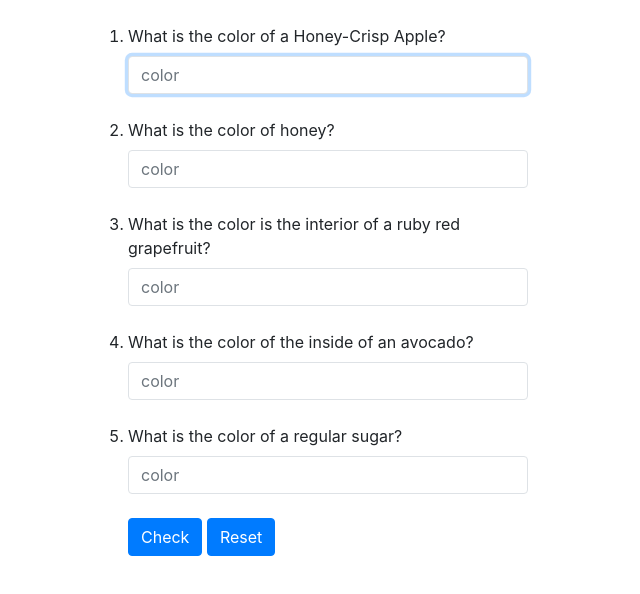
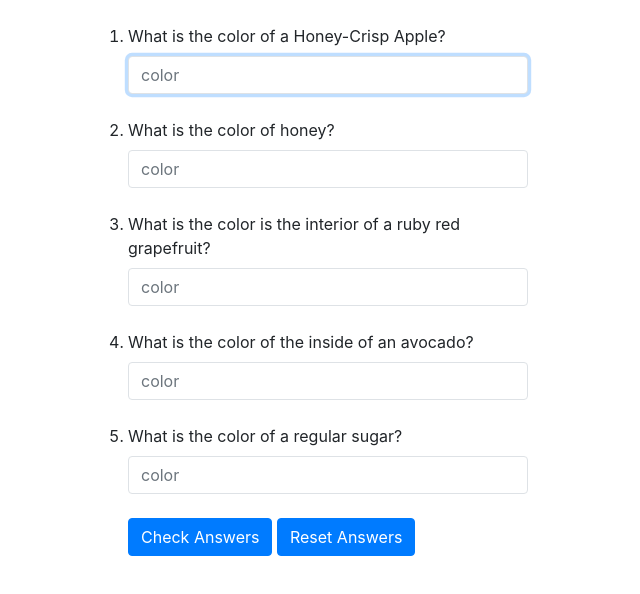
Before and after one commit to william-shelly/quiz-form, a plain HTML site: page index.html in a window 1280 px wide. Shown: the whole page, without its empty margins (312-952 px from the left). Drawn offline with nearby package versions, Linux system fonts and the light colour scheme.

Commit message:
Updating label on buttons and commenting out console.log

```diff
--- a/index.html
+++ b/index.html
@@ -36,8 +36,8 @@
                         </li>
                     </ol>
                     <div class="text-left">
-                        <button id="checkAnswers" class="btn btn-primary">Check</button>
-                        <input id="resetAnswers" class="btn btn-primary" type="reset" value="Reset" />
+                        <button id="checkAnswers" class="btn btn-primary">Check Answers</button>
+                        <input id="resetAnswers" class="btn btn-primary" type="reset" value="Reset Answers" />
                     </div>
                     <p id="statusMsg" class="text-center d-none p-4"></p>
                 </form>
```
Also changed, not shown: main.js (+6 -6 lines).
